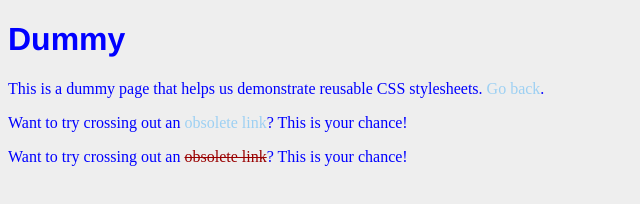
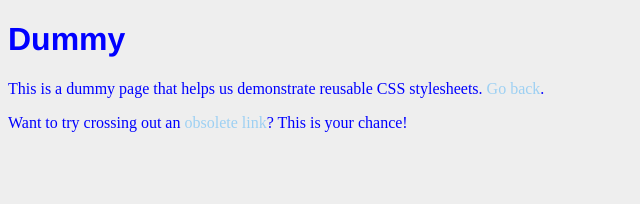
Before and after one commit to z-nakar/Nakar-HELLO-CSS, a plain HTML site: page dummy.html in a window 1280 px wide. Shown: the whole page, without its empty margins (0-640 px from the left). Drawn offline with Linux system fonts and the light colour scheme.

Commit message:
dummy.html

```diff
--- a/dummy.html
+++ b/dummy.html
@@ -12,10 +12,5 @@
  <p>Want to try crossing out an <a class="absolete" href='nowhere.html'>obsolete link</a>? This is your chance!</p>
 
 
- <p>Want to try crossing out an <a href='nowhere.html'
-  style='color: #990000; text-decoration: line-through;'>obsolete link</a>?
-  This is your chance!</p>
-
-
 </body>
 </html>
```
